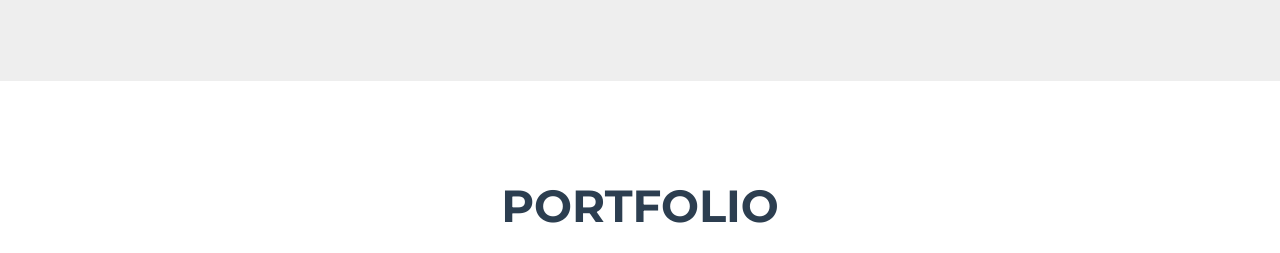
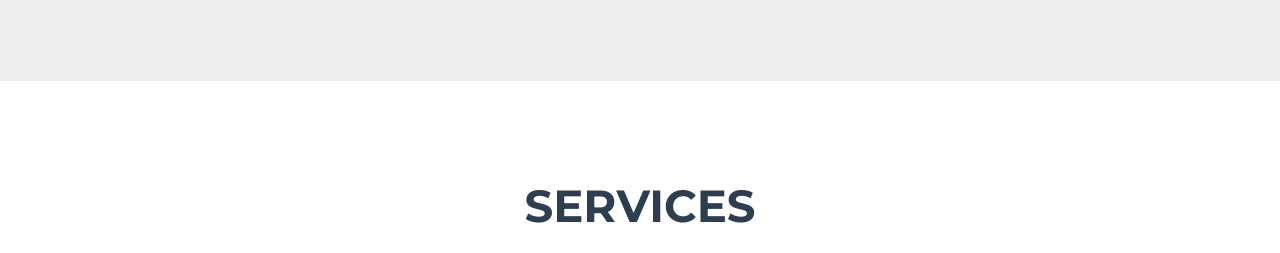
Before and after one commit to lucasmaniacal/dogwalking, a plain HTML site: page index.html in a window 1280 px wide. Shown: the part 694-947 px from the top of the page. Drawn offline with nearby package versions, Linux system fonts and the light colour scheme.

Commit message:
Changing Portfolio to Services

```diff
--- a/index.html
+++ b/index.html
@@ -90,7 +90,7 @@
         <div class="container">
             <div class="row">
                 <div class="col-lg-12 text-center">
-                    <h2>Portfolio</h2>
+                    <h2>Services</h2>
                     <hr class="star-primary">
                 </div>
             </div>
```
